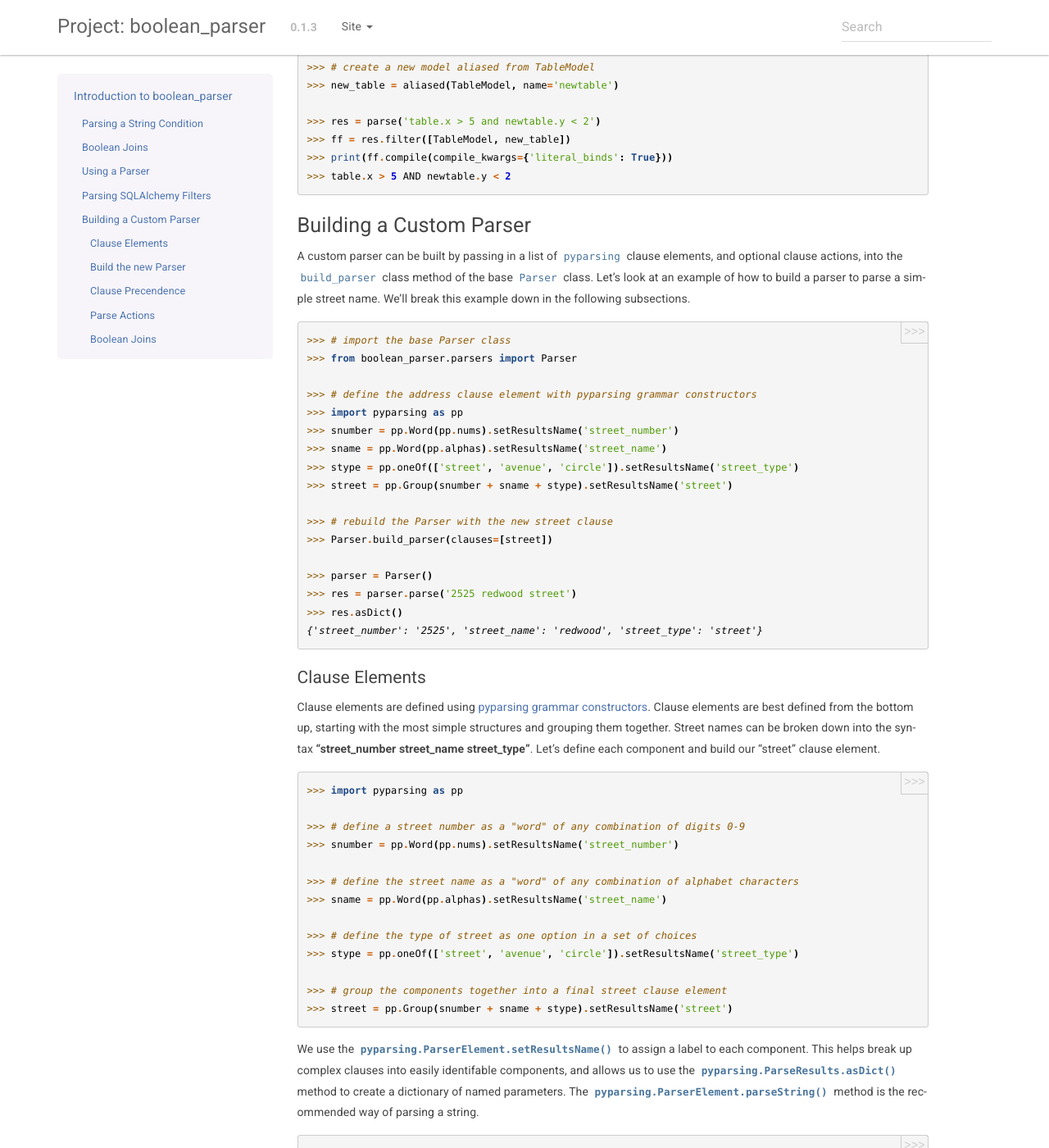
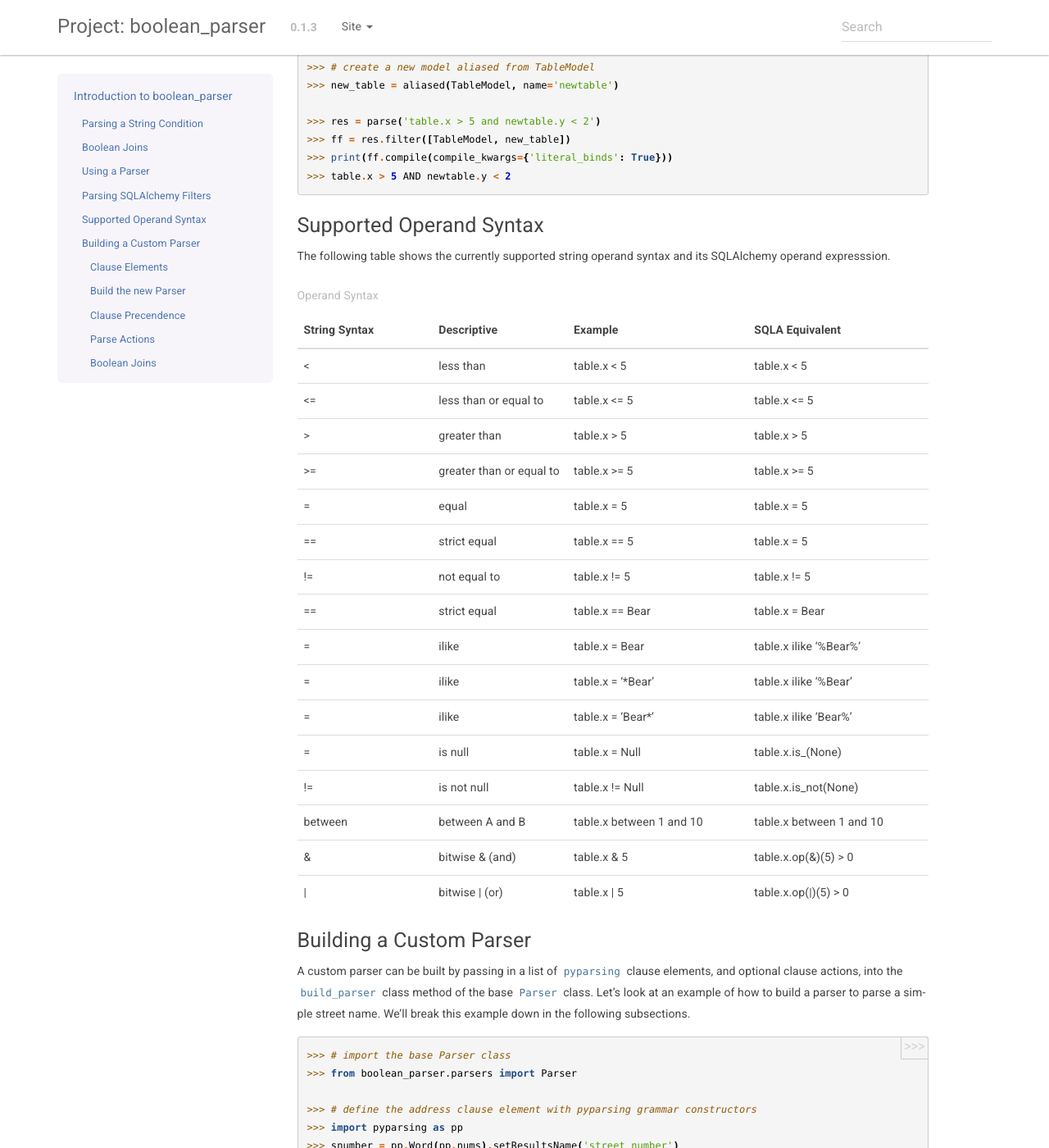
Before and after one commit to havok2063/boolean_parser, a Sphinx documentation site: the page built from docs/sphinx/intro.rst, in a window 1280 px wide and 1400 px high, scrolled down 4363 px. Shown: the whole window at 82% size. Built offline with Sphinx 7.4.7, drawn with Linux system fonts in a browser that asks for light colours.

Commit message:
adding a syntax table and updating changelog

```diff
--- a/docs/sphinx/intro.rst
+++ b/docs/sphinx/intro.rst
@@ -217,6 +217,85 @@
     >>> print(ff.compile(compile_kwargs={'literal_binds': True}))
     >>> table.x > 5 AND newtable.y < 2
 
+Supported Operand Syntax
+------------------------
+
+The following table shows the currently supported string operand syntax and its SQLAlchemy operand
+expresssion.
+
+.. list-table:: Operand Syntax
+   :widths: 15 15 20 20
+   :header-rows: 1
+
+   * - String Syntax
+     - Descriptive
+     - Example
+     - SQLA Equivalent
+   * - <
+     - less than
+     - table.x < 5
+     - table.x < 5
+   * - <=
+     - less than or equal to
+     - table.x <= 5
+     - table.x <= 5
+   * - >
+     - greater than
+     - table.x > 5
+     - table.x > 5
+   * - >=
+     - greater than or equal to
+     - table.x >= 5
+     - table.x >= 5
+   * - =
+     - equal
+     - table.x = 5
+     - table.x = 5
+   * - ==
+     - strict equal
+     - table.x == 5
+     - table.x = 5
+   * - !=
+     - not equal to
+     - table.x != 5
+     - table.x != 5
+   * - ==
+     - strict equal
+     - table.x == Bear
+     - table.x = Bear
+   * - =
+     - ilike
+     - table.x = Bear
+     - table.x ilike '%Bear%'
+   * - =
+     - ilike
+     - table.x = '\*Bear'
+     - table.x ilike '%Bear'
+   * - =
+     - ilike
+     - table.x = 'Bear*'
+     - table.x ilike 'Bear%'
+   * - =
+     - is null
+     - table.x = Null
+     - table.x.is_(None)
+   * - !=
+     - is not null
+     - table.x != Null
+     - table.x.is_not(None)
+   * - between
+     - between A and B
+     - table.x between 1 and 10
+     - table.x between 1 and 10
+   * - &
+     - bitwise & (and)
+     - table.x & 5
+     - table.x.op(&)(5) > 0
+   * - \|
+     - bitwise | (or)
+     - table.x | 5
+     - table.x.op(|)(5) > 0
+
 
 Building a Custom Parser
 ------------------------
```
Also changed, not shown: 1 other file.
